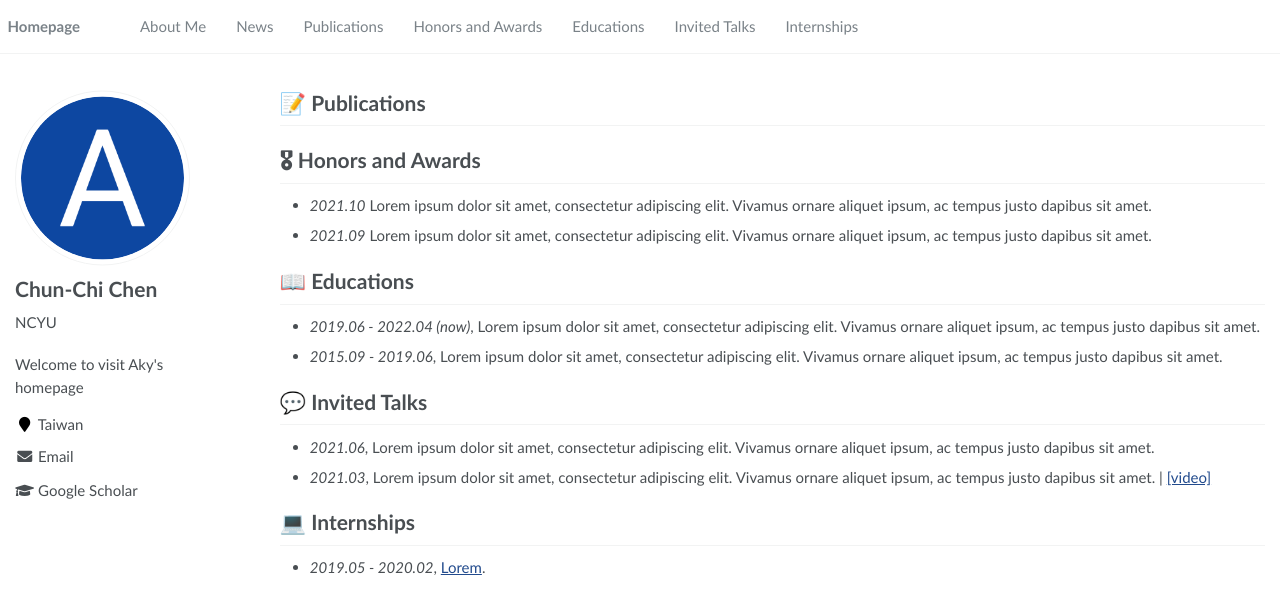
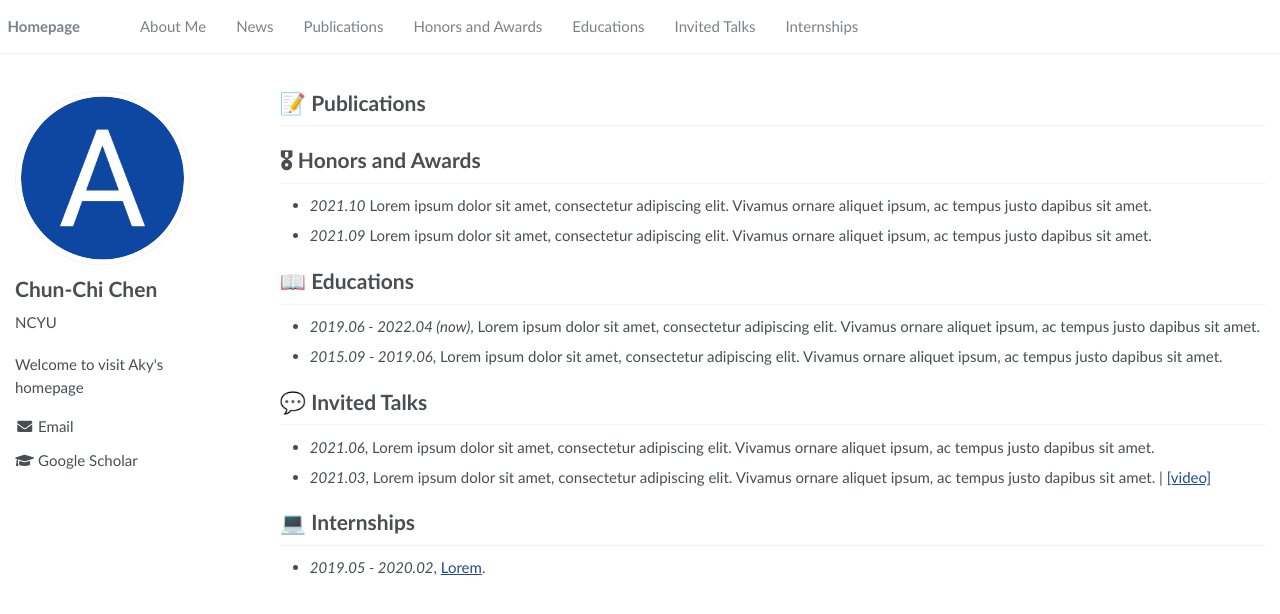
Before and after one commit to aky3100/aky3100.github.io, a Jekyll site: the page built from _pages/about.md, in a window 1280 px wide. Shown: the top 614 px of the page. Built offline with Jekyll 4.4.1, drawn with Linux system fonts in a browser that asks for light colours.

Commit message:
Update _config.yml

```diff
--- a/_config.yml
+++ b/_config.yml
@@ -24,7 +24,7 @@ author:
   name             : "Chun-Chi Chen"
   avatar           : "images/android-chrome-512x512.png"
   bio              : "NCYU"
-  location         : "Taiwan"
+  location         : #"Taiwan"
   employer         :
   pubmed           :
   googlescholar    : "https://scholar.google.com/citations?user=F6rxCEMAAAAJ"
```
